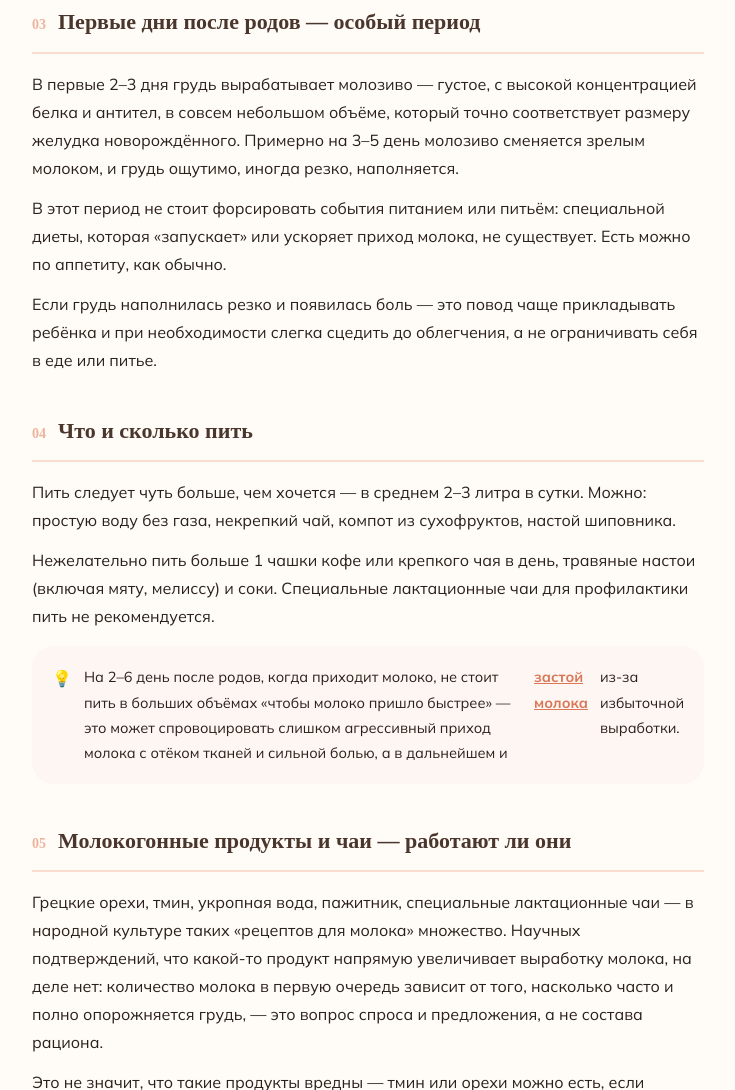
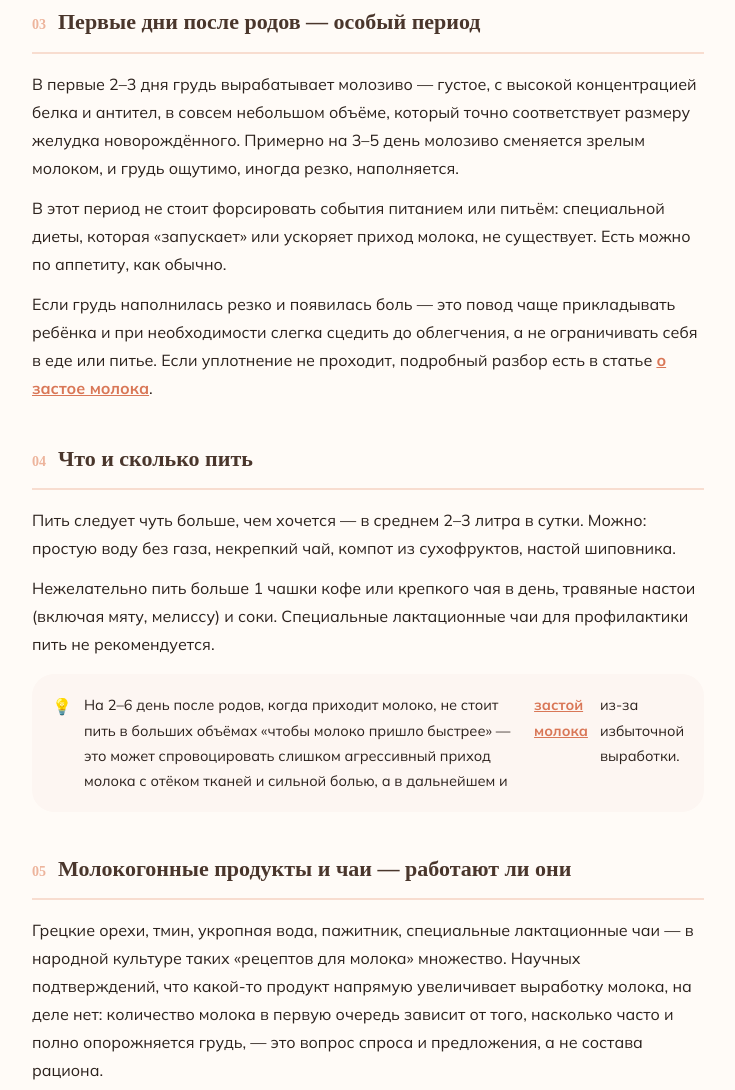
Before and after one commit to mariiagusevaes-fm/zastoy-moloka, a plain HTML site: page pitanie_kormyashey_mamy.html in a window 1280 px wide. Shown: the part 1872-2962 px from the top of the page, without its empty margins (272-1007 px from the left). Drawn offline with Linux system fonts and the light colour scheme; a web font is replaced by a local one.

Commit message:
Правки статьи о питании по итогам проверки: обновлено description под новые разделы (похудение, вегетарианство, молокогонные), добавлена контекстная ссылка на статью о застое

```diff
--- a/pitanie_kormyashey_mamy.html
+++ b/pitanie_kormyashey_mamy.html
@@ -5,7 +5,7 @@
   <link rel="icon" type="image/png" href="/images/logo.png" sizes="48x48" />
   <meta name="viewport" content="width=device-width, initial-scale=1.0, maximum-scale=5.0" />
   <title>Питание кормящей мамы — что можно и нельзя · Радость материнства</title>
-  <meta name="description" content="Нужна ли строгая диета при грудном вскармливании? Список разрешённых и опасных продуктов, рекомендации ВОЗ, сколько раз в день есть и пить, какие обезболивающие безопасны." />
+  <meta name="description" content="Нужна ли строгая диета при ГВ, что есть в первые дни после родов, работают ли молокогонные продукты, можно ли худеть и как быть при вегетарианстве — разбираем по пунктам." />
   <meta property="og:title" content="Питание кормящей мамы" />
   <meta property="og:description" content="Что можно и что нельзя есть кормящей маме. Диета при грудном вскармливании по рекомендациям ВОЗ." />
   <meta property="og:type" content="article" />
@@ -186,7 +186,7 @@
     <div class="chapter-head"><span class="chapter-num">03</span><h2>Первые дни после родов — особый период</h2></div>
     <p>В первые 2–3 дня грудь вырабатывает молозиво — густое, с высокой концентрацией белка и антител, в совсем небольшом объёме, который точно соответствует размеру желудка новорождённого. Примерно на 3–5 день молозиво сменяется зрелым молоком, и грудь ощутимо, иногда резко, наполняется.</p>
     <p>В этот период не стоит форсировать события питанием или питьём: специальной диеты, которая «запускает» или ускоряет приход молока, не существует. Есть можно по аппетиту, как обычно.</p>
-    <p>Если грудь наполнилась резко и появилась боль — это повод чаще прикладывать ребёнка и при необходимости слегка сцедить до облегчения, а не ограничивать себя в еде или питье.</p>
+    <p>Если грудь наполнилась резко и появилась боль — это повод чаще прикладывать ребёнка и при необходимости слегка сцедить до облегчения, а не ограничивать себя в еде или питье. Если уплотнение не проходит, подробный разбор есть в статье <a href="/symptomy_lechenie" class="inline-link">о застое молока</a>.</p>
   </section>
 
   <section class="chapter">
```
Also changed, not shown: pitanie_kormyashey_mamy/index.html (+2 -2 lines).
